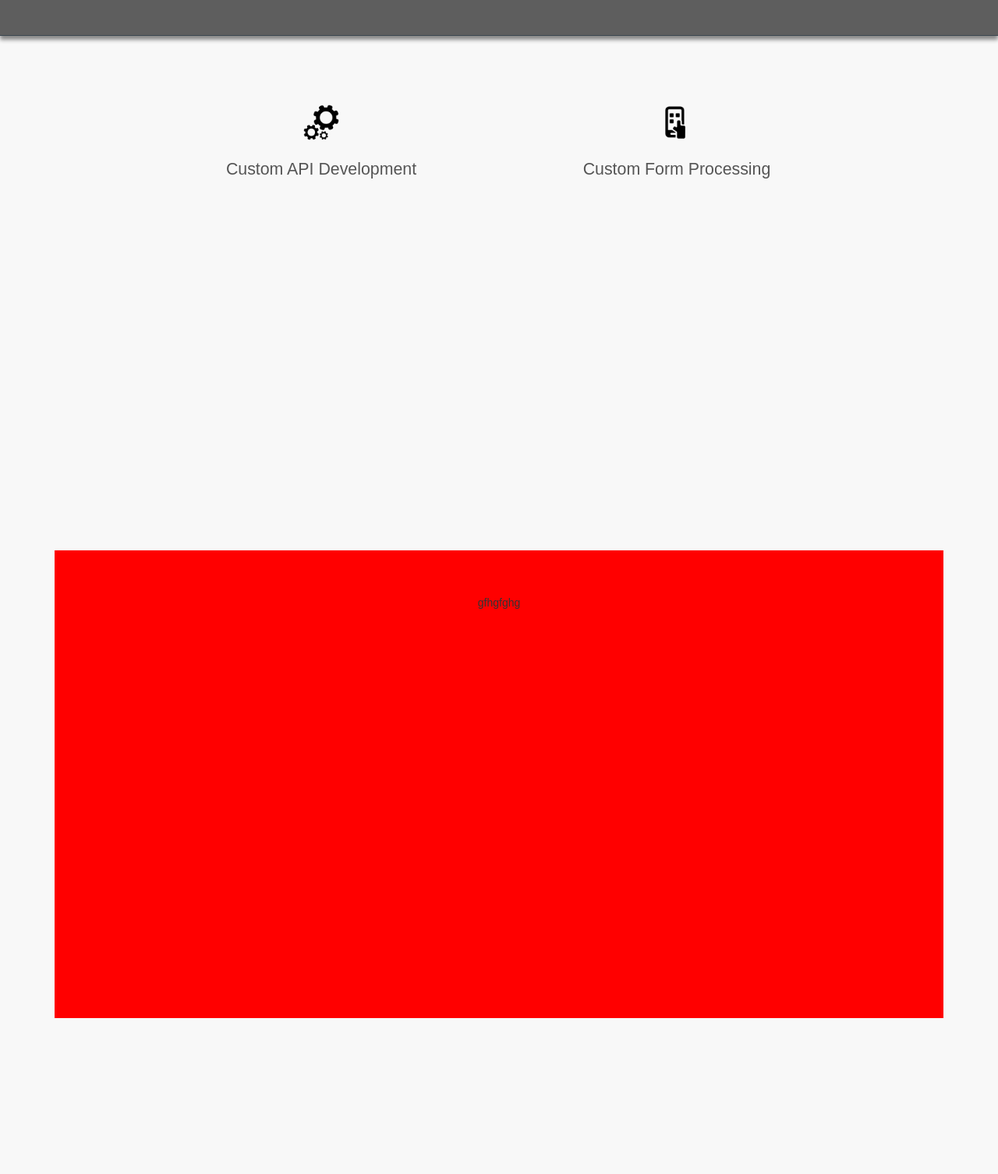
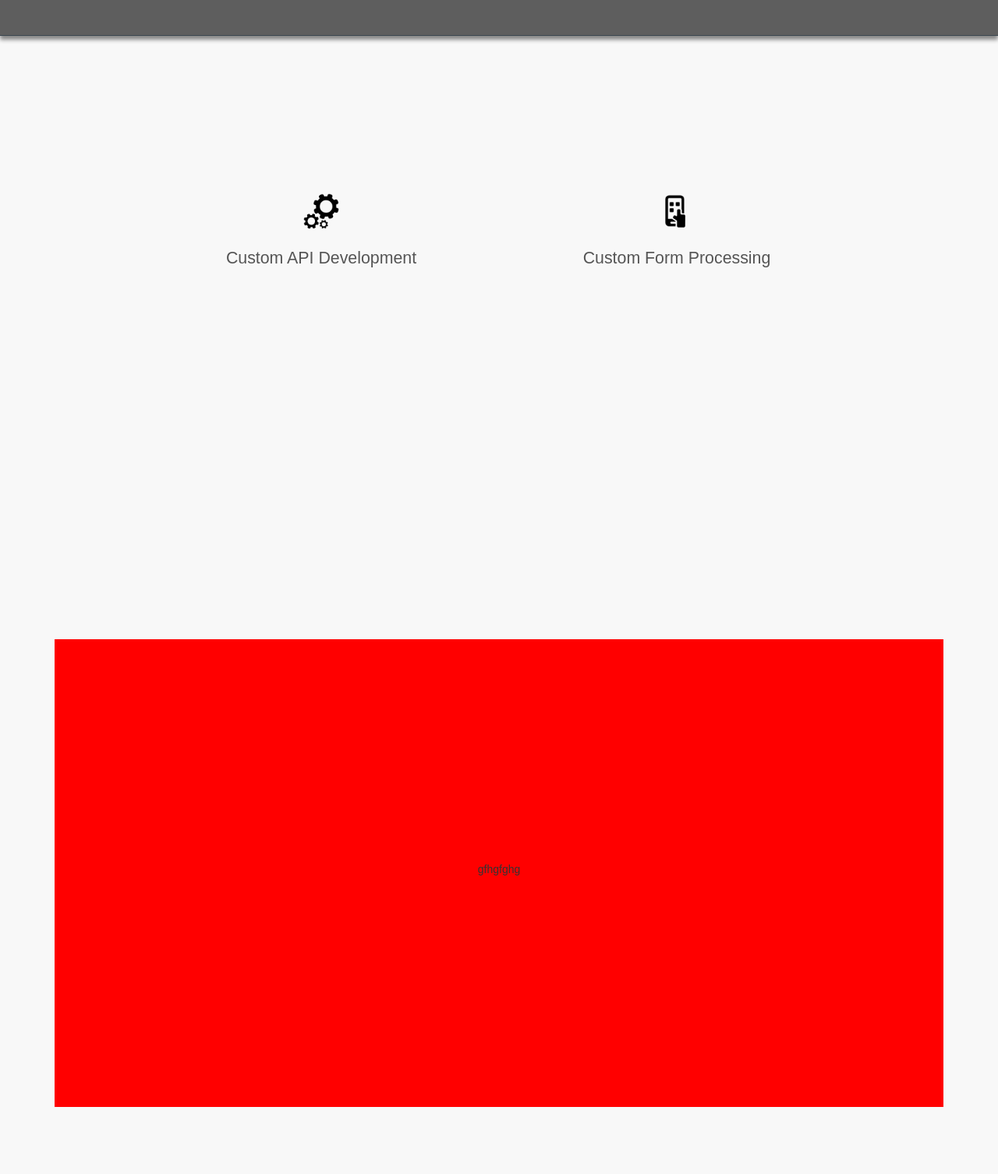
Before and after one commit to KenWilliamson/micbutton.com, a plain HTML site: page public_html/index.html in a window 1280 px wide. Shown: the part 94-1600 px from the top of the page at 78% size. Drawn offline with Linux system fonts and the light colour scheme.

```diff
--- a/public_html/css/page.css
+++ b/public_html/css/page.css
@@ -50,6 +50,8 @@
 @media screen and (min-width: 1200px){
     .section-1{
         height: 800px;
+        padding: 10% 0 0% 0;
+        margin: 0 0 10% 0;
     }
     .section-1-left{
         padding: 20% 0 29% 0;
@@ -67,8 +69,8 @@
         max-width: 10%;
     }
     .section-2{
-        margin: 0 0 25% 0;
-        padding: 5% 0 5% 0;
+        margin: 0% 0 25% 0;
+        padding: 25% 0 5% 0;
     }
     .section-3{
         margin: 0 0 25% 0;
--- a/public_html/index.html
+++ b/public_html/index.html
@@ -46,7 +46,7 @@
 
                 </div>
                 <div class="section-1-right">
-                     <div class="section-1-inner-wrapper">
+                    <div class="section-1-inner-wrapper">
                         <div class="section-1-inner-top">
                             <img alt="" src="img/formIcon.png"/>
                         </div>
@@ -56,12 +56,14 @@
                     </div>
                 </div>
             </div>
+            <a id="section-2"></a>
             <div class="section-2">
-                <a id="section-2"></a>
+
                 gfhgfghg
             </div>
-             <div class="section-3">
-                <a id="section-3"></a>
+            <a id="section-3"></a>
+            <div class="section-3">
+
                 gfhgfghg
             </div>
         </div>
```
